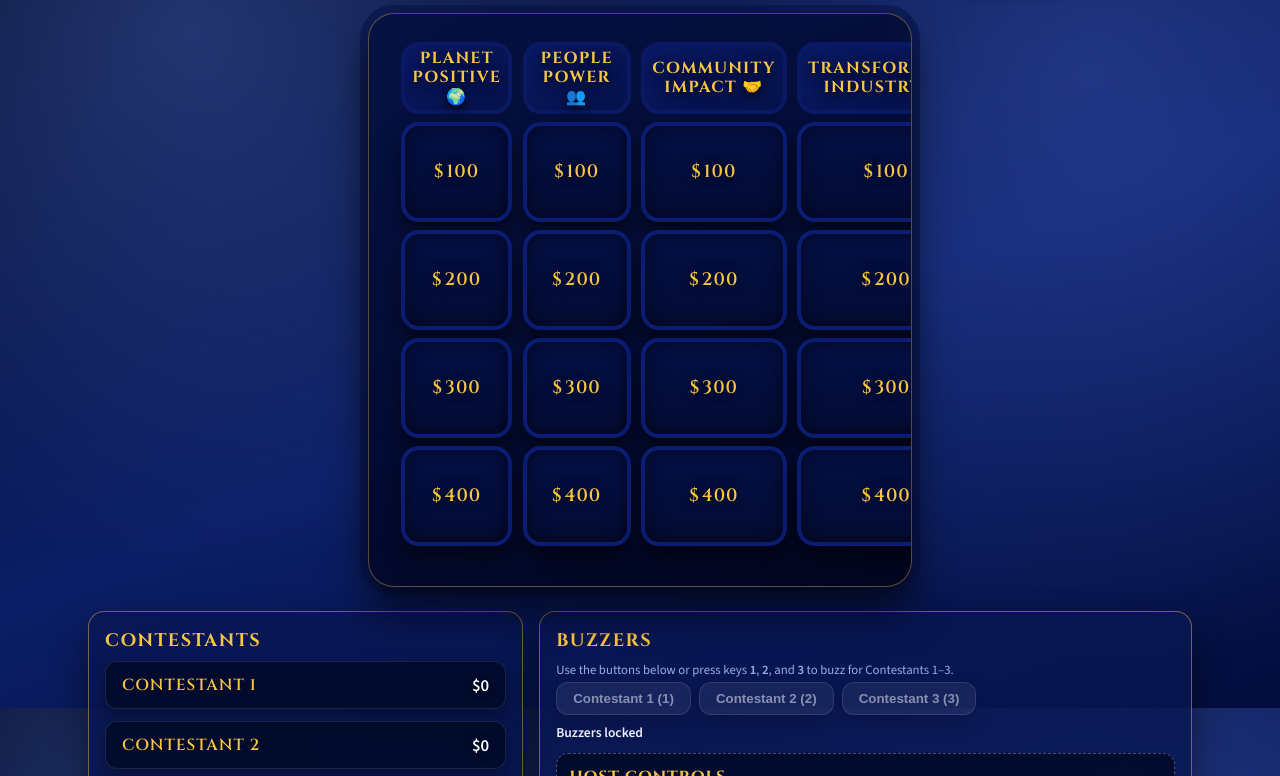
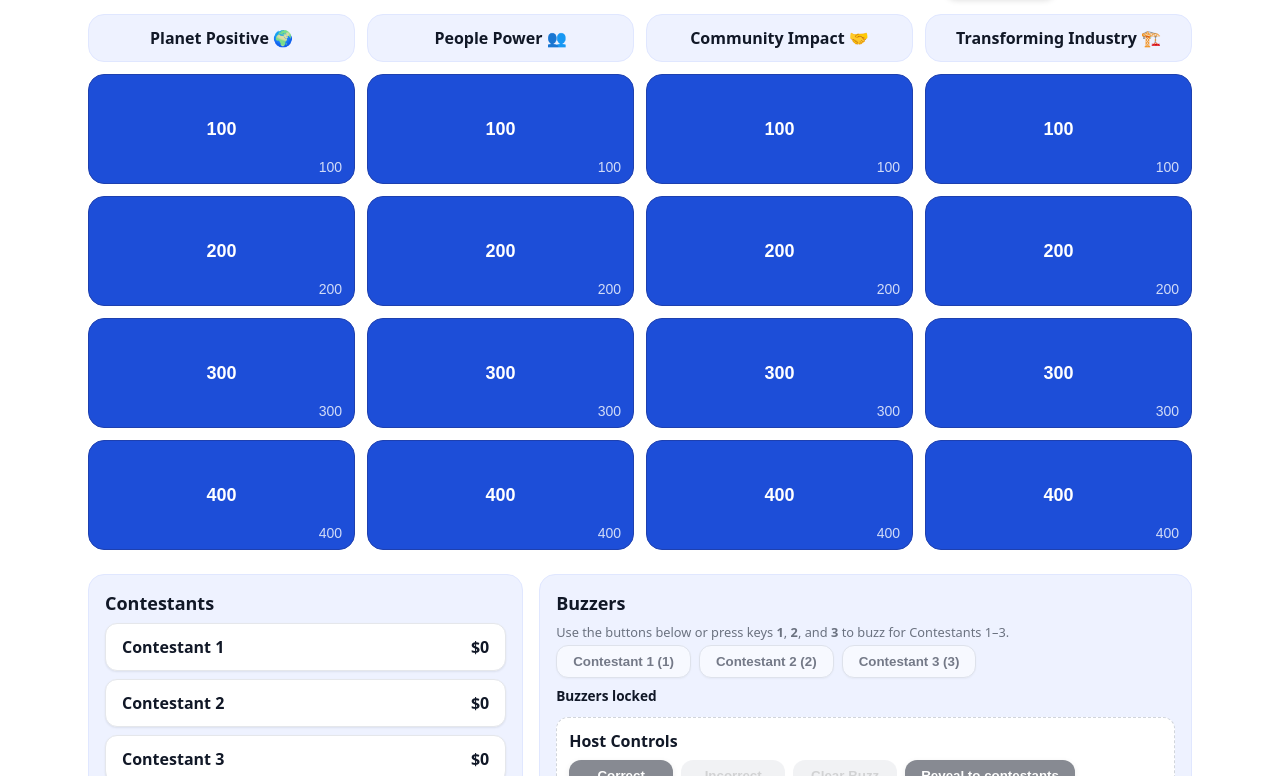
Before and after one commit to jndowney1234/ESGeopardy, a plain HTML site: page index.html in a window 1280 px wide. Shown: the part 92-868 px from the top of the page. Drawn offline with nearby package versions, Linux system fonts and the light colour scheme.

Commit message:
Revert board styling refresh

```diff
--- a/index.html
+++ b/index.html
@@ -5,46 +5,15 @@
   <meta name="viewport" content="width=device-width, initial-scale=1" />
   <title>ESGoepardy — 2024 ESG Edition (Static)</title>
   <style>
-    @import url('https://fonts.googleapis.com/css2?family=Cinzel:wght@600;700&family=Source+Sans+3:wght@400;600&display=swap');
     :root{
-      --bg:#010720;
-      --bg-accent:#0b1e66;
-      --stage-fade:#020d3d;
-      --text:#f2f5ff;
-      --muted:#9daae0;
-      --indigo50:rgba(13,32,105,.8);
-      --indigo100:rgba(28,54,145,.85);
-      --blue700:#0b1a63;
-      --blue800:#041048;
-      --amber200:#f9c642;
-      --amber300:#d89a1e;
-      --emerald100:#3fa1ff;
-      --emerald200:#5ab7ff;
-      --gray200:rgba(255,255,255,.16);
-      --gray300:rgba(255,255,255,.25);
-      --fuchsia700:#b53cce;
-      --overlay:rgba(2,6,25,.82);
-      --heading-font:'Cinzel','Times New Roman',serif;
-      --body-font:'Source Sans 3',system-ui,-apple-system,Segoe UI,Roboto,Ubuntu,"Helvetica Neue",Arial,"Noto Sans",sans-serif;
-      --tile-width:6.75rem;
-      --tile-height:6.25rem;
-      --cat-height:4.5rem;
-      --tile-border:4px;
+      --bg:#ffffff;--text:#111827;--muted:#6b7280;--indigo50:#eef2ff;--indigo100:#e0e7ff;
+      --blue700:#1d4ed8;--blue800:#1e40af;--amber200:#fde68a;--amber300:#fcd34d;--emerald100:#d1fae5;--emerald200:#a7f3d0;
+      --gray200:#e5e7eb;--gray300:#d1d5db;--fuchsia700:#a21caf;--overlay:rgba(0,0,0,.5);
     }
     *{box-sizing:border-box}
-    body{
-      margin:0;
-      background:
-        radial-gradient(circle at 15% 15%,rgba(73,103,189,.45) 0,transparent 42%),
-        radial-gradient(circle at 85% 20%,rgba(76,108,214,.35) 0,transparent 48%),
-        linear-gradient(160deg,var(--bg) 0%,var(--bg-accent) 55%,var(--stage-fade) 100%);
-      color:var(--text);
-      font-family:var(--body-font);
-      min-height:100vh;
-      background-attachment:fixed;
-    }
+    body{margin:0;background:var(--bg);color:var(--text);font-family:system-ui,-apple-system,Segoe UI,Roboto,Ubuntu,"Helvetica Neue",Arial,"Noto Sans",sans-serif;}
     .container{max-width:72rem;margin:0 auto;padding:1.5rem}
-    h1{font-size:1.875rem;line-height:2.25rem;margin:0 0 .25rem;font-weight:700;font-family:var(--heading-font);letter-spacing:.08em;text-transform:uppercase;color:var(--amber200);text-shadow:0 6px 18px rgba(0,0,0,.6)}
+    h1{font-size:1.875rem;line-height:2.25rem;margin:0 0 .25rem;font-weight:700}
     p{margin:.25rem 0}
     .muted{color:var(--muted)}
     .row{display:flex;gap:.5rem;flex-wrap:wrap;align-items:center}
@@ -52,79 +21,21 @@
     .btn-primary{background:#111827;color:#fff;box-shadow:0 2px 6px rgba(0,0,0,.15)}
     .btn-primary:hover{box-shadow:0 6px 12px rgba(0,0,0,.18)}
     .btn-alt{background:var(--gray200)}
-    .board-wrapper{
-      position:relative;
-      margin:0 auto 1.5rem;
-      padding:1.25rem 2rem 2rem;
-      max-width:calc(4 * var(--tile-width) + 7rem);
-      background:linear-gradient(160deg,rgba(4,16,64,.92) 0%,rgba(3,9,46,.95) 65%,rgba(2,6,30,.98) 100%);
-      border-radius:26px;
-      border:1px solid rgba(249,198,66,.35);
-      box-shadow:0 22px 40px rgba(0,0,0,.65),0 0 0 8px rgba(9,21,77,.65);
-      display:flex;
-      justify-content:center;
-      overflow-x:auto;
-    }
-    .grid{display:flex;gap:.65rem;min-width:calc(4 * var(--tile-width) + 1.95rem);padding:.5rem 0}
-    .col{display:grid;grid-template-rows:var(--cat-height) repeat(4,var(--tile-height));gap:.5rem;flex:0 0 var(--tile-width)}
-    .cat{
-      display:flex;
-      align-items:center;
-      justify-content:center;
-      padding:.35rem .45rem;
-      text-align:center;
-      border-radius:18px;
-      border:var(--tile-border) solid rgba(10,26,102,.9);
-      background:linear-gradient(150deg,rgba(9,25,99,.95) 0%,rgba(6,18,75,.98) 100%);
-      font-weight:700;
-      font-family:var(--heading-font);
-      text-transform:uppercase;
-      letter-spacing:.08em;
-      color:var(--amber200);
-      font-size:1rem;
-      line-height:1.2;
-      text-shadow:0 4px 12px rgba(0,0,0,.85);
-    }
-    .tile{
-      position:relative;
-      display:flex;
-      align-items:center;
-      justify-content:center;
-      text-align:center;
-      border-radius:18px;
-      border:var(--tile-border) solid rgba(12,32,122,.9);
-      background:linear-gradient(180deg,rgba(4,16,70,.98) 0%,rgba(3,12,52,.98) 100%);
-      box-shadow:inset 0 0 18px rgba(0,0,0,.55),0 12px 18px rgba(0,0,0,.5);
-      transition:transform .25s ease,box-shadow .25s ease,filter .25s ease,background .25s ease,color .25s ease,border-color .25s ease;
-      cursor:pointer;
-      padding:.35rem;
-      overflow:hidden;
-      font-family:var(--heading-font);
-    }
-    .tile .content{display:block;width:100%;padding:0 .35rem;font-weight:600;line-height:1.25;letter-spacing:.06em}
-    .tile.hidden .content{color:var(--amber200);font-size:1.75rem;text-transform:uppercase;text-shadow:0 0 12px rgba(0,0,0,.7);font-variant-numeric:tabular-nums}
-    .tile.hidden .content::before{content:'$';margin-right:.1em}
-    .tile.hidden{color:var(--amber200)}
-    .tile.hidden:hover{transform:translateY(-3px);box-shadow:inset 0 0 22px rgba(0,0,0,.45),0 18px 28px rgba(0,0,0,.55);filter:brightness(1.05)}
-    .tile.clue{
-      background:linear-gradient(150deg,rgba(33,77,204,.95) 0%,rgba(41,102,255,.9) 100%);
-      color:#fff;
-      border-color:rgba(249,198,66,.75);
-      box-shadow:inset 0 0 18px rgba(8,23,89,.65),0 16px 28px rgba(6,18,65,.6);
-    }
-    .tile.clue .content{font-size:1rem;text-transform:none;letter-spacing:.02em;text-shadow:0 2px 10px rgba(0,0,0,.5)}
-    .tile.response{
-      background:linear-gradient(150deg,rgba(38,125,230,.95) 0%,rgba(63,177,255,.9) 100%);
-      color:#fff;
-      border-color:rgba(249,198,66,.7);
-      box-shadow:inset 0 0 18px rgba(9,40,96,.55),0 16px 28px rgba(4,17,60,.55);
-    }
-    .tile.response .content{font-size:1rem;text-transform:none;letter-spacing:.02em;text-shadow:0 2px 10px rgba(0,0,0,.5)}
-    .tile.done,.tile[disabled]{background:linear-gradient(180deg,rgba(18,24,54,.85) 0%,rgba(10,14,34,.9) 100%);border-color:rgba(67,78,132,.7);color:rgba(180,190,220,.4);cursor:not-allowed;box-shadow:inset 0 0 18px rgba(0,0,0,.65)}
-    .tile:focus-visible{outline:3px solid var(--amber200);outline-offset:4px}
-    .value-tag{display:none}
-    .played{position:absolute;inset:0;display:flex;align-items:center;justify-content:center;font-weight:700;font-size:1rem;text-transform:uppercase;letter-spacing:.1em;color:rgba(216,226,255,.6)}
-    .flash{position:absolute;inset:0;display:flex;align-items:center;justify-content:center;border-radius:18px;background:rgba(27,73,225,.85);color:#fff;text-align:center;padding:.75rem;animation:pulse 1s infinite;text-transform:uppercase;font-family:var(--heading-font);letter-spacing:.08em}
+    .grid{display:grid;grid-template-columns:1fr;gap:.75rem}
+    @media (min-width:640px){.grid{grid-template-columns:repeat(4,minmax(0,1fr))}}
+    .col{display:flex;flex-direction:column;gap:.75rem}
+    .cat{padding:.75rem;text-align:center;border:1px solid var(--indigo100);background:var(--indigo50);border-radius:16px;font-weight:600}
+    .tile{position:relative;min-height:110px;padding:.75rem;border-radius:16px;text-align:center;border:1px solid transparent;transition:.15s;cursor:pointer}
+    .tile.hidden{background:var(--blue700);color:#fff;border-color:var(--blue800)}
+    .tile.hidden:hover{filter:brightness(.95)}
+    .tile.clue{background:var(--amber200);color:#111827;border-color:var(--amber300)}
+    .tile.clue:hover{filter:brightness(.98)}
+    .tile.response{background:var(--emerald100);color:#111827;border-color:var(--emerald200)}
+    .tile.response:hover{filter:brightness(.98)}
+    .tile.done,.tile[disabled]{background:var(--gray200);border-color:var(--gray300);color:#9ca3af;cursor:not-allowed}
+    .value-tag{position:absolute;right:.75rem;bottom:.5rem;opacity:.8;font-size:.875rem}
+    .played{position:absolute;inset:0;display:flex;align-items:center;justify-content:center;font-weight:600;font-size:.9rem}
+    .flash{position:absolute;inset:0;display:flex;align-items:center;justify-content:center;border-radius:16px;background:rgba(162,28,175,.9);color:#fff;text-align:center;padding:.75rem;animation:pulse 1s infinite}
     @keyframes pulse{0%{opacity:.95}50%{opacity:.65}100%{opacity:.95}}
 
     .tips summary{cursor:pointer}
@@ -139,46 +50,34 @@
     .status{margin-top:.5rem;font-size:.8rem;font-style:italic;color:#4b5563}
     .control-panel{display:grid;gap:1rem;margin-top:1.5rem}
     @media (min-width:768px){.control-panel{grid-template-columns:2fr 3fr}}
-    .panel{padding:1rem;border-radius:16px;border:1px solid rgba(249,198,66,.45);background:rgba(9,22,84,.82);box-shadow:0 18px 36px rgba(0,0,0,.45)}
-    .panel h2{margin:0 0 .5rem;font-size:1.125rem;font-family:var(--heading-font);letter-spacing:.08em;text-transform:uppercase;color:var(--amber200)}
-    .contestant-list{display:grid;gap:.75rem}
-    .contestant{display:flex;justify-content:space-between;align-items:center;padding:.75rem 1rem;border-radius:12px;background:rgba(1,7,32,.75);border:1px solid rgba(255,255,255,.1);box-shadow:0 8px 18px rgba(0,0,0,.35);transition:.2s}
-    .contestant.active{border-color:rgba(249,198,66,.7);box-shadow:0 12px 26px rgba(9,22,84,.6);background:rgba(15,36,115,.8)}
-    .contestant-name{font-weight:600;font-family:var(--heading-font);letter-spacing:.06em;text-transform:uppercase;color:var(--amber200)}
-    .contestant-score{font-variant-numeric:tabular-nums;font-weight:600;font-size:1.05rem;color:#fff;text-shadow:0 2px 8px rgba(0,0,0,.6)}
+    .panel{padding:1rem;border-radius:16px;border:1px solid var(--indigo100);background:var(--indigo50)}
+    .panel h2{margin:0 0 .5rem;font-size:1.125rem}
+    .contestant-list{display:grid;gap:.5rem}
+    .contestant{display:flex;justify-content:space-between;align-items:center;padding:.75rem 1rem;border-radius:12px;background:#fff;border:1px solid var(--gray200);box-shadow:0 1px 2px rgba(15,23,42,.08);transition:.15s}
+    .contestant.active{border-color:var(--amber300);box-shadow:0 4px 10px rgba(252,211,77,.35);background:var(--amber200)}
+    .contestant-name{font-weight:600}
+    .contestant-score{font-variant-numeric:tabular-nums;font-weight:600}
     .buzzer-grid{display:flex;flex-wrap:wrap;gap:.5rem}
-    .buzzer-btn{background:rgba(255,255,255,.12);color:var(--text);border:1px solid rgba(255,255,255,.22);box-shadow:0 8px 18px rgba(0,0,0,.3)}
+    .buzzer-btn{background:#fff;color:var(--text);border:1px solid var(--gray300);box-shadow:0 1px 2px rgba(15,23,42,.08)}
     .buzzer-btn:disabled{opacity:.55;cursor:not-allowed}
     .buzzer-note{margin-top:.25rem;font-size:.8rem;color:var(--muted)}
     .buzzer-status{margin-top:.5rem;font-size:.85rem;font-weight:600}
     .buzzer-indicator{margin-top:.5rem;font-size:1rem;font-weight:600;padding:.5rem .75rem;border-radius:12px;display:none}
-    .buzzer-indicator[data-tone="ready"]{display:block;background:rgba(20,140,255,.9);color:#fff}
-    .buzzer-indicator[data-tone="active"]{display:block;background:var(--amber200);color:#2f1c00}
-    .buzzer-indicator[data-tone="success"]{display:block;background:rgba(34,192,124,.85);color:#012d18}
-    .buzzer-indicator[data-tone="warn"]{display:block;background:rgba(196,42,42,.8);color:#fff}
-    .buzzer-indicator[data-tone="info"]{display:block;background:rgba(61,96,214,.85);color:#fff}
-    .host-controls{margin-top:.75rem;padding:.75rem;border-radius:12px;background:rgba(1,7,32,.75);border:1px dashed rgba(255,255,255,.28)}
-    .host-controls h3{margin:0 0 .5rem;font-size:1rem;font-family:var(--heading-font);letter-spacing:.05em;text-transform:uppercase;color:var(--amber200)}
+    .buzzer-indicator[data-tone="ready"]{display:block;background:var(--emerald100);color:#065f46}
+    .buzzer-indicator[data-tone="active"]{display:block;background:var(--amber200);color:#78350f}
+    .buzzer-indicator[data-tone="success"]{display:block;background:var(--emerald100);color:#065f46}
+    .buzzer-indicator[data-tone="warn"]{display:block;background:#fee2e2;color:#991b1b}
+    .buzzer-indicator[data-tone="info"]{display:block;background:#e0e7ff;color:var(--blue800)}
+    .host-controls{margin-top:.75rem;padding:.75rem;border-radius:12px;background:#fff;border:1px dashed var(--gray300)}
+    .host-controls h3{margin:0 0 .5rem;font-size:1rem}
     .host-controls .btn{min-width:6.5rem}
     .host-controls .btn:disabled{opacity:.5;cursor:not-allowed}
-    .host-controls.active{border-style:solid;border-color:rgba(249,198,66,.6);box-shadow:0 0 0 2px rgba(249,198,66,.35)}
+    .host-controls.active{border-style:solid;border-color:var(--amber300);box-shadow:0 0 0 2px rgba(252,211,77,.35)}
     body.role-contestant [data-role="host-only"]{display:none !important}
-    .host-answer{margin-top:.75rem;padding:.75rem;border-radius:12px;background:rgba(1,7,32,.78);border:1px dashed rgba(255,255,255,.3);display:flex;flex-direction:column;gap:.25rem}
-    .host-answer h3{margin:0;font-size:1rem;font-family:var(--heading-font);letter-spacing:.05em;text-transform:uppercase;color:var(--amber200)}
+    .host-answer{margin-top:.75rem;padding:.75rem;border-radius:12px;background:#fff;border:1px dashed var(--gray300);display:flex;flex-direction:column;gap:.25rem}
+    .host-answer h3{margin:0;font-size:1rem}
     .host-answer p{margin:0;font-size:.9rem}
-    .host-answer[data-state="active"]{border-style:solid;border-color:rgba(32,76,214,.75);box-shadow:0 0 0 2px rgba(41,102,255,.35)}
-    @media (max-width:1024px){
-      .board-wrapper{max-width:100%;padding:1.25rem 1.25rem 1.75rem}
-      .grid{justify-content:flex-start}
-    }
-    @media (max-width:768px){
-      .container{padding:1rem}
-      .board-wrapper{margin:0 -1rem 1.25rem;padding:1rem 1.25rem 1.5rem}
-    }
-    @media (max-width:640px){
-      .grid{gap:.5rem;min-width:calc(4 * var(--tile-width) + 1.5rem)}
-      .col{gap:.45rem}
-    }
+    .host-answer[data-state="active"]{border-style:solid;border-color:var(--blue700);box-shadow:0 0 0 2px rgba(29,78,216,.25)}
   </style>
 </head>
 <body>
@@ -194,9 +93,7 @@
       </div>
     </header>
 
-    <div class="board-wrapper" aria-hidden="false">
-      <div id="board" class="grid" aria-label="Jeopardy board"></div>
-    </div>
+    <div id="board" class="grid" aria-label="Jeopardy board"></div>
 
     <section class="control-panel" aria-label="Scoreboard and buzzer controls">
       <div class="panel">
```
